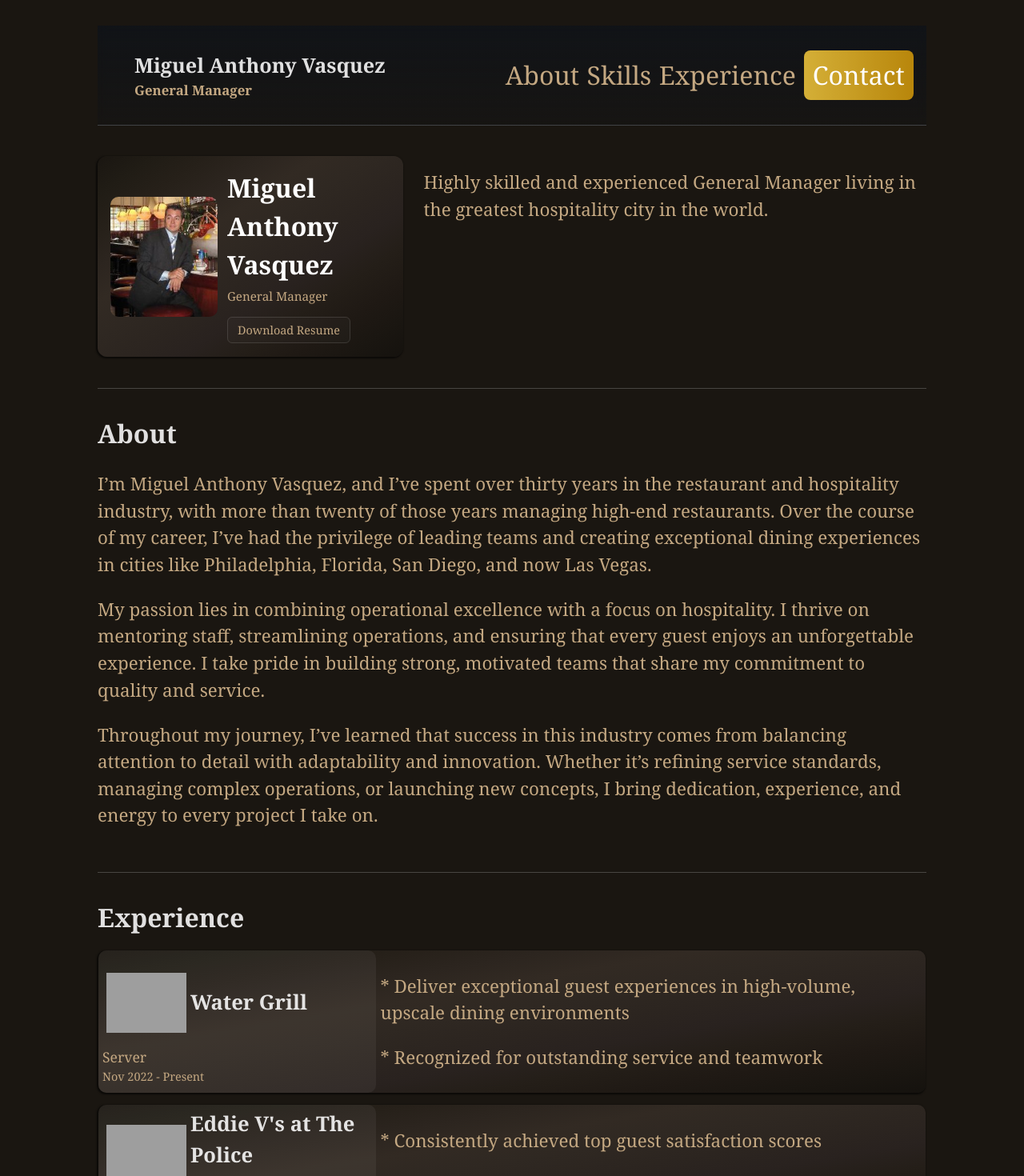
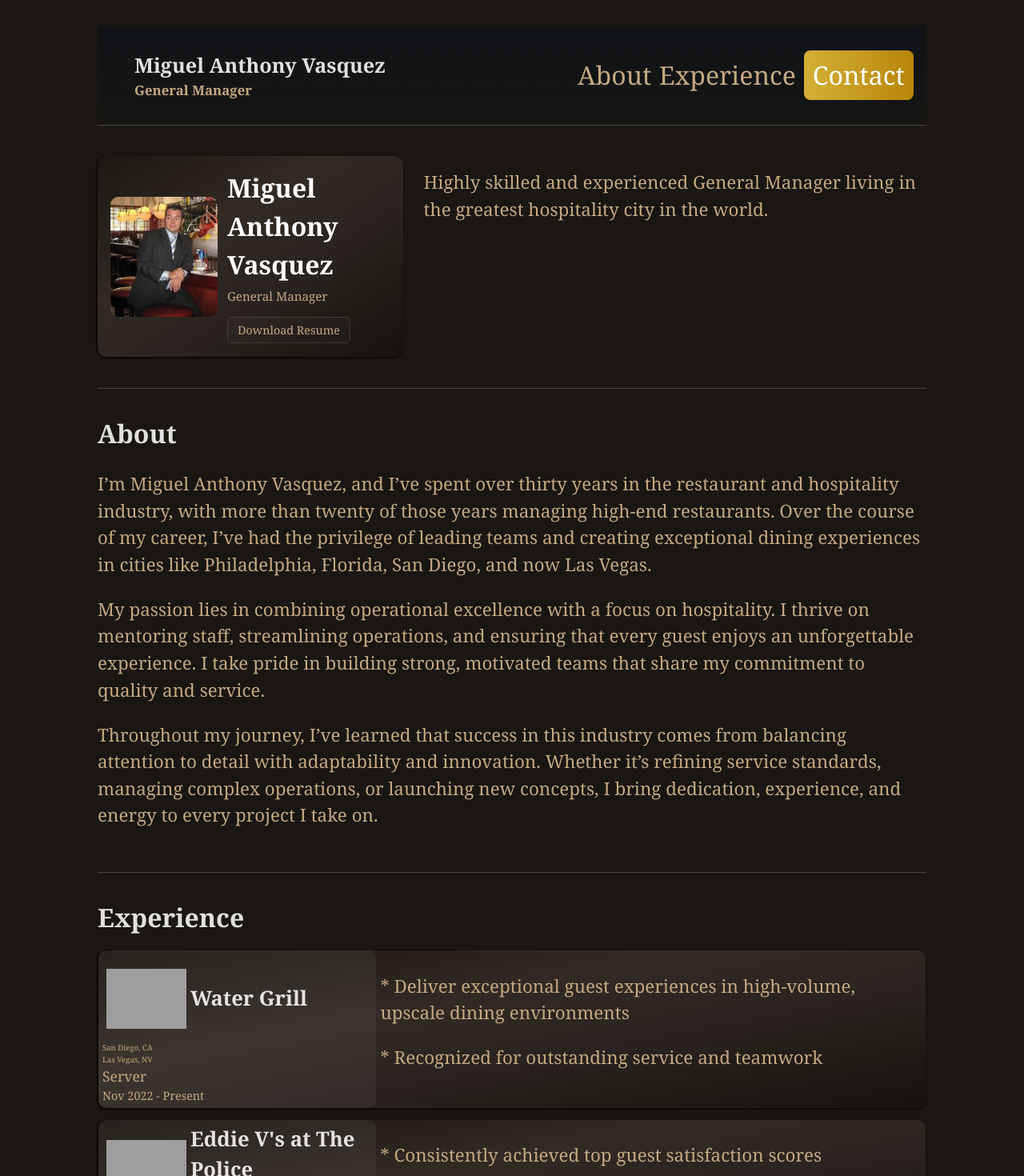
Before and after one commit to jason-shprintz/BigMigProfile, a React (Vite) app: page / in a window 1280 px wide. Shown: the top 1470 px of the page at 80% size. Built offline with nearby package versions, Linux system fonts and the light colour scheme; grey boxes are pictures that could not be loaded; a web font is replaced by a local one.

Commit message:
Update resume link and display job locations
Replaces the resume download link with the updated PDF and updates the binary file. Experience section now displays job locations. Removes the 'Skills' link from the navigation.

```diff
--- a/src/Components/Experience/Experience.tsx
+++ b/src/Components/Experience/Experience.tsx
@@ -25,7 +25,13 @@ function Experience(): JSX.Element {
                     <S.JobImg src={job.imgSrc} alt={job.name} />
                     <strong>{job.name}</strong>
                   </S.JobContainer>
-
+                  {job.location.map((loc, idx) => {
+                    return (
+                      <Muted key={idx} style={{ fontSize: "0.6rem" }}>
+                        {loc}
+                      </Muted>
+                    );
+                  })}
                   <Muted>{job.title}</Muted>
                   <SmallMuted>{job.time}</SmallMuted>
                 </S.ExpLeft>
--- a/src/Components/Hero/Hero.tsx
+++ b/src/Components/Hero/Hero.tsx
@@ -30,7 +30,10 @@ function Hero(): JSX.Element {
             <S.HeroMeta>
               <S.MetaName>{PERSONAL_INFO.name}</S.MetaName>
               <S.MetaRole>{PERSONAL_INFO.role}</S.MetaRole>
-              <S.SmallLink href="assets/documents/Your_Resume.pdf" download>
+              <S.SmallLink
+                href="assets/documents/Miguel_Anthony_Vasquez_Resume.pdf"
+                download
+              >
                 Download Resume
               </S.SmallLink>
             </S.HeroMeta>
--- a/src/Components/Nav/Nav.tsx
+++ b/src/Components/Nav/Nav.tsx
@@ -93,16 +93,6 @@ function Nav(): JSX.Element {
             </S.NavLink>
           </li>
           <li>
-            <S.NavLink href="#skills" onClick={() => setOpen(false)}>
-              Skills
-            </S.NavLink>
-          </li>
-          {/* <li>
-            <S.NavLink href="#projects" onClick={() => setOpen(false)}>
-              Projects
-            </S.NavLink>
-          </li> */}
-          <li>
             <S.NavLink href="#experience" onClick={() => setOpen(false)}>
               Experience
             </S.NavLink>
```
Also changed, not shown: 1 other file (tests, documents, lock files or other folders).
